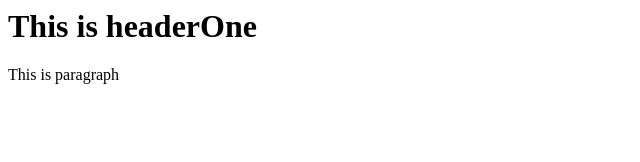
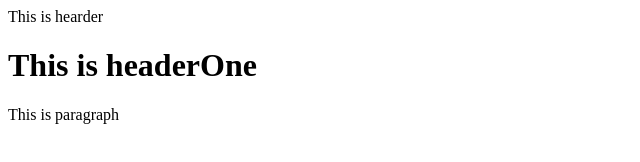
Before and after one commit to rahulsole1/SshRemoteRepo, a plain HTML site: page index.html in a window 1280 px wide. Shown: the whole page, without its empty margins (0-640 px from the left). Drawn offline with Linux system fonts and the light colour scheme.

Commit message:
Updated the code

```diff
--- a/index.html
+++ b/index.html
@@ -1,4 +1,5 @@
 <Html>
+<header>This is hearder</header>
 <Body>
   <h1>This is headerOne </h1>
   <p>This is paragraph </p>
```
